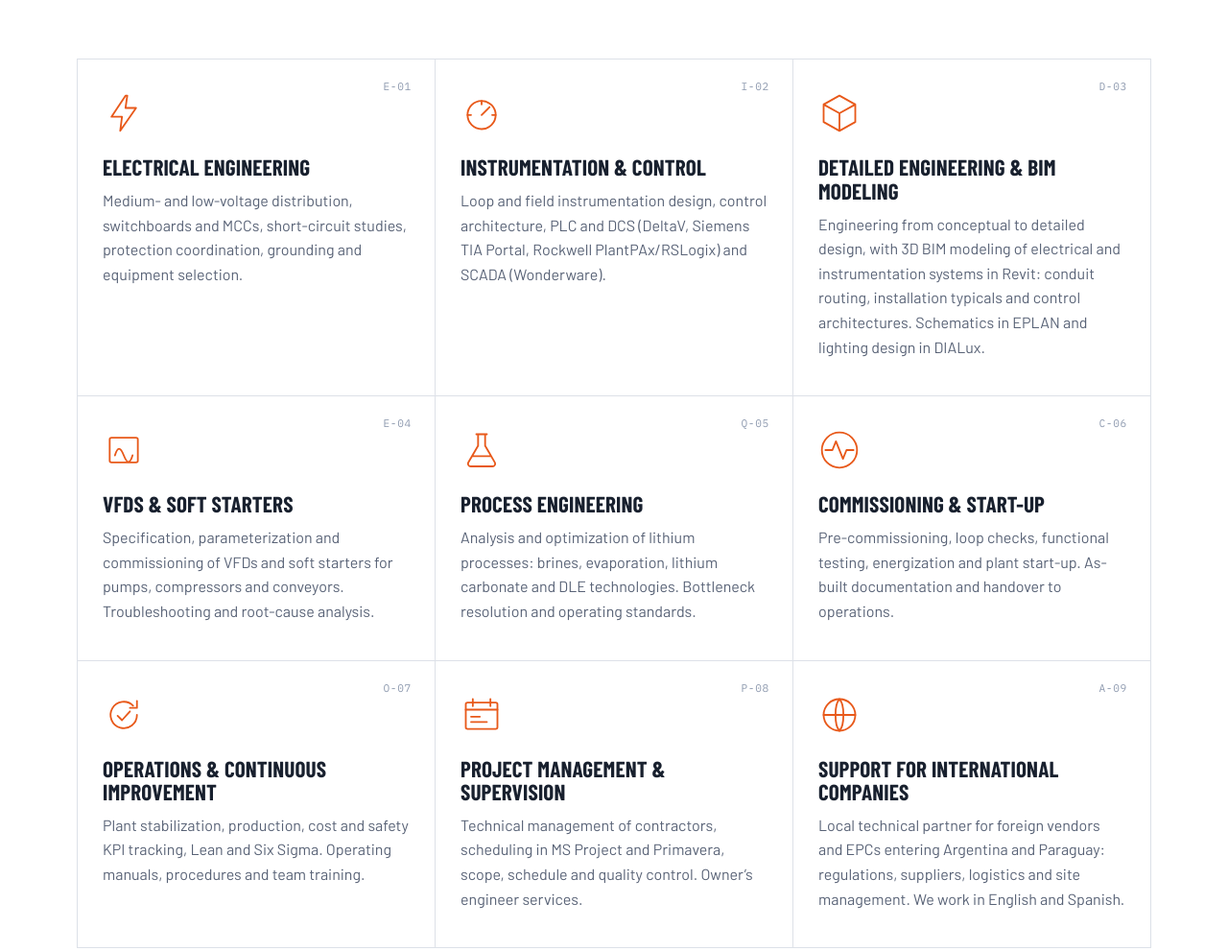
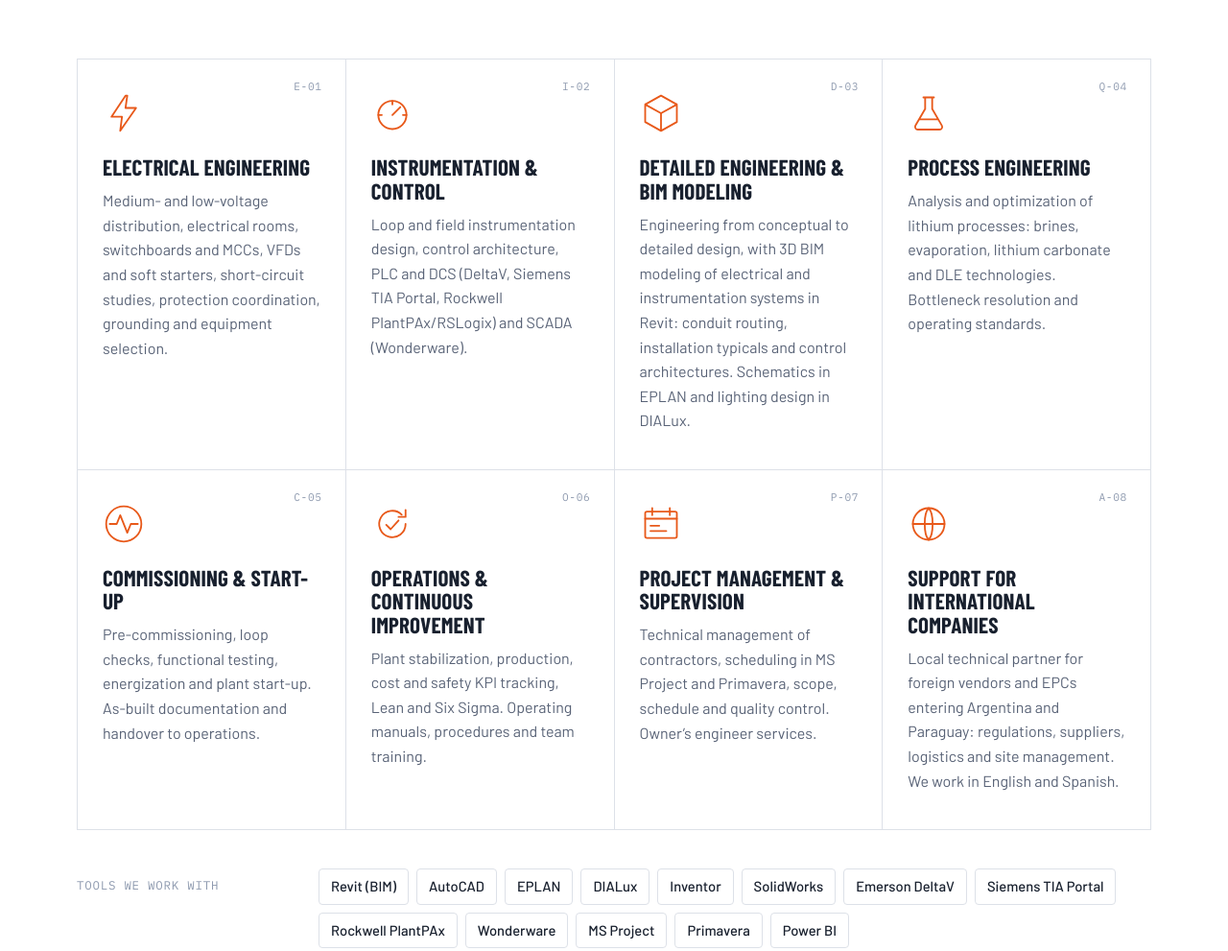
Before and after one commit to Maxidvp/jovaingenieria, a plain HTML site: page en/index.html in a window 1280 px wide. Shown: the part 1465-2456 px from the top of the page at 96% size. Drawn offline with Linux system fonts and the light colour scheme.

Commit message:
Servicios: salas eléctricas en Ingeniería eléctrica; se quita la ficha de variadores
- Ingeniería eléctrica suma salas eléctricas y menciona variadores y
  arrancadores suaves.
- Se elimina la ficha "Variadores y arrancadores suaves" (queda dentro de
  Ingeniería eléctrica); la grilla vuelve a 4 × 2 y se renumeran códigos.
- En español e inglés.

Co-Authored-By: Claude Opus 5.5 <noreply@anthropic.com>
Claude-Session: https://claude.ai/code/session_01GwAy3dAyv9rG9Y7nFzsCm7

```diff
--- a/assets/css/styles.css
+++ b/assets/css/styles.css
@@ -224,7 +224,7 @@ p { margin: 0 0 1em; }
 .section__head--row > .section__lead { max-width: 28em; }
 
 /* ---------- Servicios ---------- */
-.services { display: grid; grid-template-columns: repeat(3, 1fr); border-top: 1px solid var(--line); border-left: 1px solid var(--line); }
+.services { display: grid; grid-template-columns: repeat(4, 1fr); border-top: 1px solid var(--line); border-left: 1px solid var(--line); }
 .service {
   position: relative; padding: 34px 26px 38px; border-right: 1px solid var(--line); border-bottom: 1px solid var(--line);
   transition: background .25s;
--- a/en/index.html
+++ b/en/index.html
@@ -162,7 +162,7 @@
         <span class="service__code mono">E-01</span>
         <svg class="service__icon" viewBox="0 0 48 48" aria-hidden="true"><path d="M26 4 10 28h12l-2 16 18-26H26l2-14Z"/></svg>
         <h3>Electrical engineering</h3>
-        <p>Medium- and low-voltage distribution, switchboards and MCCs, short-circuit studies, protection coordination, grounding and equipment selection.</p>
+        <p>Medium- and low-voltage distribution, electrical rooms, switchboards and MCCs, VFDs and soft starters, short-circuit studies, protection coordination, grounding and equipment selection.</p>
       </article>
 
       <article class="service">
@@ -179,43 +179,37 @@
         <p>Engineering from conceptual to detailed design, with 3D BIM modeling of electrical and instrumentation systems in Revit: conduit routing, installation typicals and control architectures. Schematics in EPLAN and lighting design in DIALux.</p>
       </article>
 
-      <article class="service">
-        <span class="service__code mono">E-04</span>
-        <svg class="service__icon" viewBox="0 0 48 48" aria-hidden="true"><rect x="8" y="10" width="32" height="28" rx="2"/><path d="M14 30c3-10 6-10 10 0s7 10 10 0"/></svg>
-        <h3>VFDs &amp; soft starters</h3>
-        <p>Specification, parameterization and commissioning of VFDs and soft starters for pumps, compressors and conveyors. Troubleshooting and root-cause analysis.</p>
-      </article>
 
       <article class="service">
-        <span class="service__code mono">Q-05</span>
+        <span class="service__code mono">Q-04</span>
         <svg class="service__icon" viewBox="0 0 48 48" aria-hidden="true"><path d="M18 6h12M20 6v13L9 38a3 3 0 0 0 2.6 4.5h24.8A3 3 0 0 0 39 38L28 19V6M13.5 31h21"/></svg>
         <h3>Process engineering</h3>
         <p>Analysis and optimization of lithium processes: brines, evaporation, lithium carbonate and DLE technologies. Bottleneck resolution and operating standards.</p>
       </article>
 
       <article class="service">
-        <span class="service__code mono">C-06</span>
+        <span class="service__code mono">C-05</span>
         <svg class="service__icon" viewBox="0 0 48 48" aria-hidden="true"><path d="M8 24h8l4-10 8 20 4-10h8"/><circle cx="24" cy="24" r="20"/></svg>
         <h3>Commissioning &amp; start-up</h3>
         <p>Pre-commissioning, loop checks, functional testing, energization and plant start-up. As-built documentation and handover to operations.</p>
       </article>
 
       <article class="service">
-        <span class="service__code mono">O-07</span>
+        <span class="service__code mono">O-06</span>
         <svg class="service__icon" viewBox="0 0 48 48" aria-hidden="true"><path d="M39 24a15 15 0 1 1-4.4-10.6M39 8v8h-8M17 25l5 5 9-10"/></svg>
         <h3>Operations &amp; continuous improvement</h3>
         <p>Plant stabilization, production, cost and safety KPI tracking, Lean and Six Sigma. Operating manuals, procedures and team training.</p>
       </article>
 
       <article class="service">
-        <span class="service__code mono">P-08</span>
+        <span class="service__code mono">P-07</span>
         <svg class="service__icon" viewBox="0 0 48 48" aria-hidden="true"><rect x="6" y="10" width="36" height="30" rx="2"/><path d="M6 18h36M14 6v8M34 6v8M12 26h10M12 32h18"/></svg>
         <h3>Project management &amp; supervision</h3>
         <p>Technical management of contractors, scheduling in MS Project and Primavera, scope, schedule and quality control. Owner&#8217;s engineer services.</p>
       </article>
 
       <article class="service">
-        <span class="service__code mono">A-09</span>
+        <span class="service__code mono">A-08</span>
         <svg class="service__icon" viewBox="0 0 48 48" aria-hidden="true"><circle cx="24" cy="24" r="18"/><path d="M6 24h36M24 6c6 6 6 30 0 36M24 6c-6 6-6 30 0 36"/></svg>
         <h3>Support for international companies</h3>
         <p>Local technical partner for foreign vendors and EPCs entering Argentina and Paraguay: regulations, suppliers, logistics and site management. We work in English and Spanish.</p>
```
Also changed, not shown: index.html (+6 -12 lines), 1 other file.
